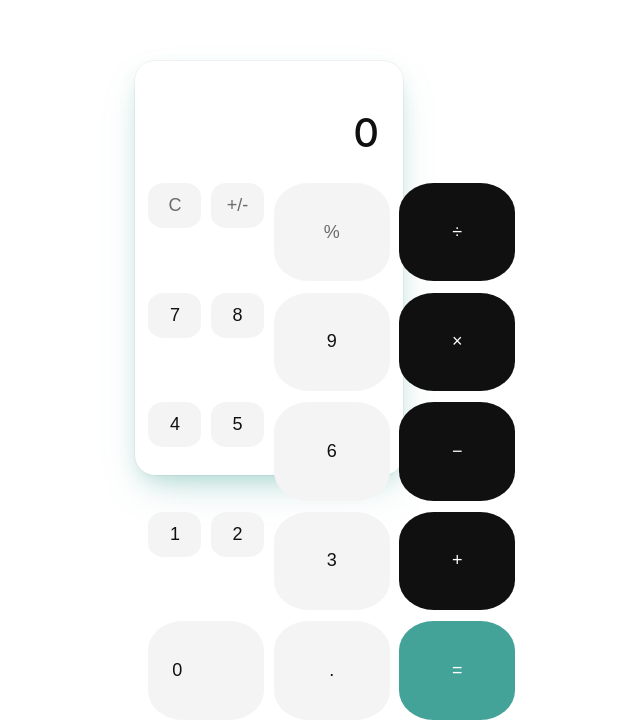
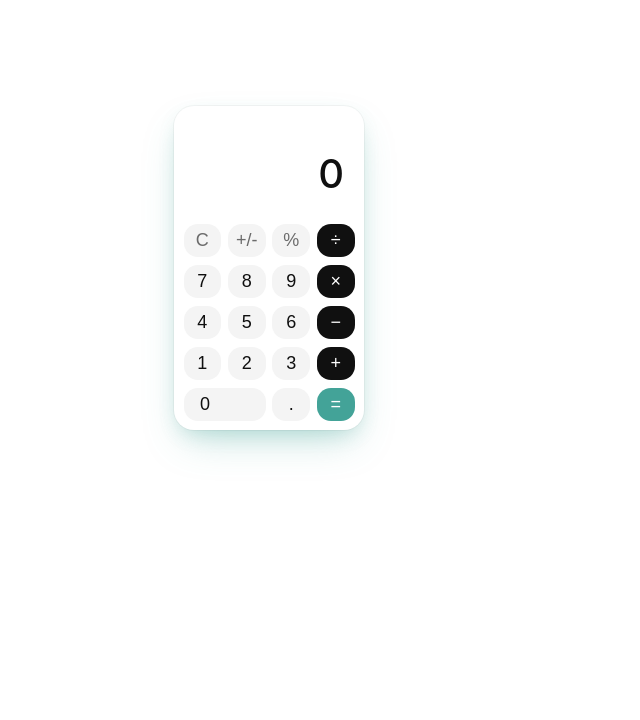
Before and after one commit to sseulnotion/mint-calculator, a plain HTML site: page index.html in a window 1280 px wide. Shown: the part 132-852 px from the top of the page, without its empty margins (371-1011 px from the left). After the commit the page ends 800 px from the top, so only its background shows below. Drawn offline with Linux system fonts and the light colour scheme.

Commit message:
Update index.html

```diff
--- a/index.html
+++ b/index.html
@@ -76,17 +76,21 @@
 
   .keys {
     display: grid;
-    grid-template-columns: repeat(4, 1fr);
+    grid-template-columns: repeat(4, minmax(0, 1fr));
+    grid-template-rows: repeat(5, minmax(0, 1fr));
     gap: 4%;
+    aspect-ratio: 4 / 4.6;
   }
 
   button {
     border: none;
     outline: none;
-    border-radius: 30%;
-    aspect-ratio: 1 / 0.85;
+    border-radius: 14px;
     width: 100%;
-    font-size: clamp(13px, 5vw, 18px);
+    height: 100%;
+    min-width: 0;
+    min-height: 0;
+    font-size: clamp(11px, 5vw, 18px);
     font-weight: 500;
     color: var(--ink);
     background: var(--key-bg);
@@ -125,10 +129,11 @@
     background: #3a8f85;
   }
 
-  button.zero {
+  .zero {
     grid-column: span 2;
     text-align: left;
-    padding-left: 24px;
+    padding-left: 20%;
+    box-sizing: border-box;
   }
 </style>
 </head>
```
